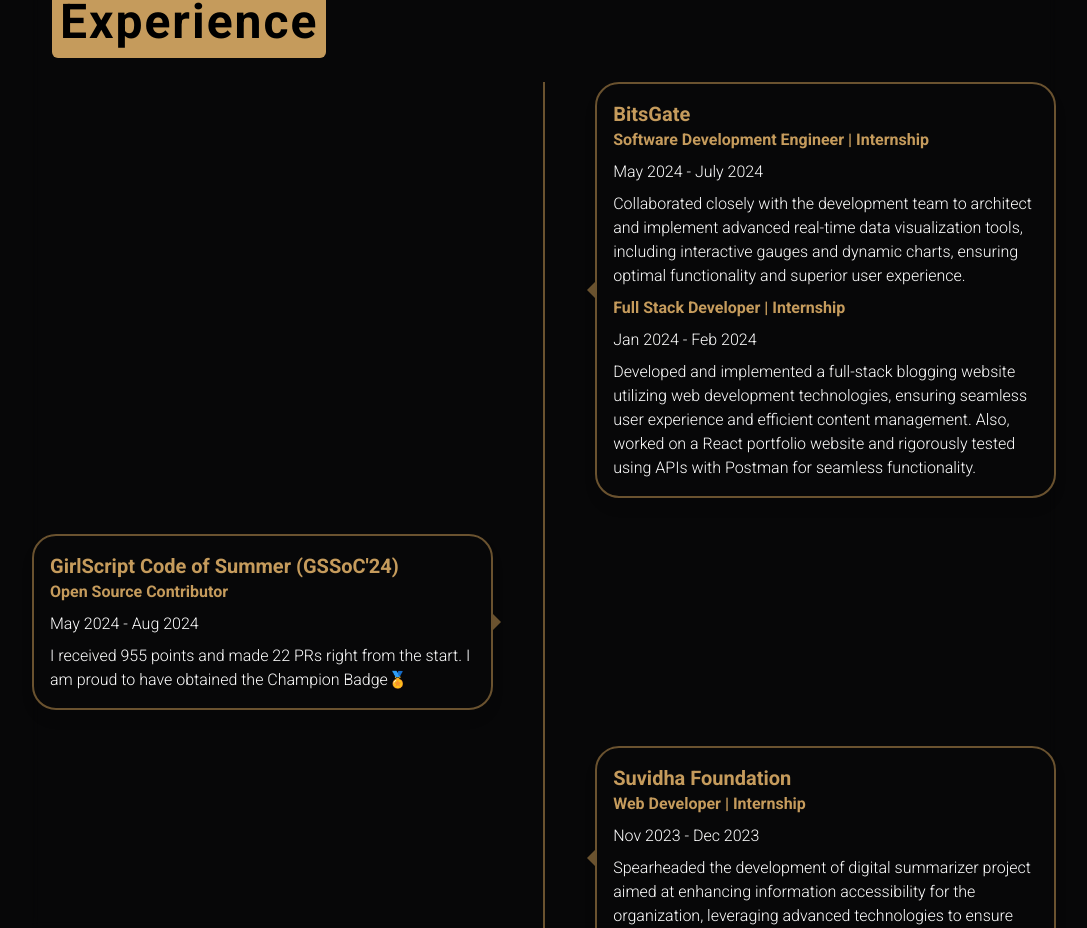
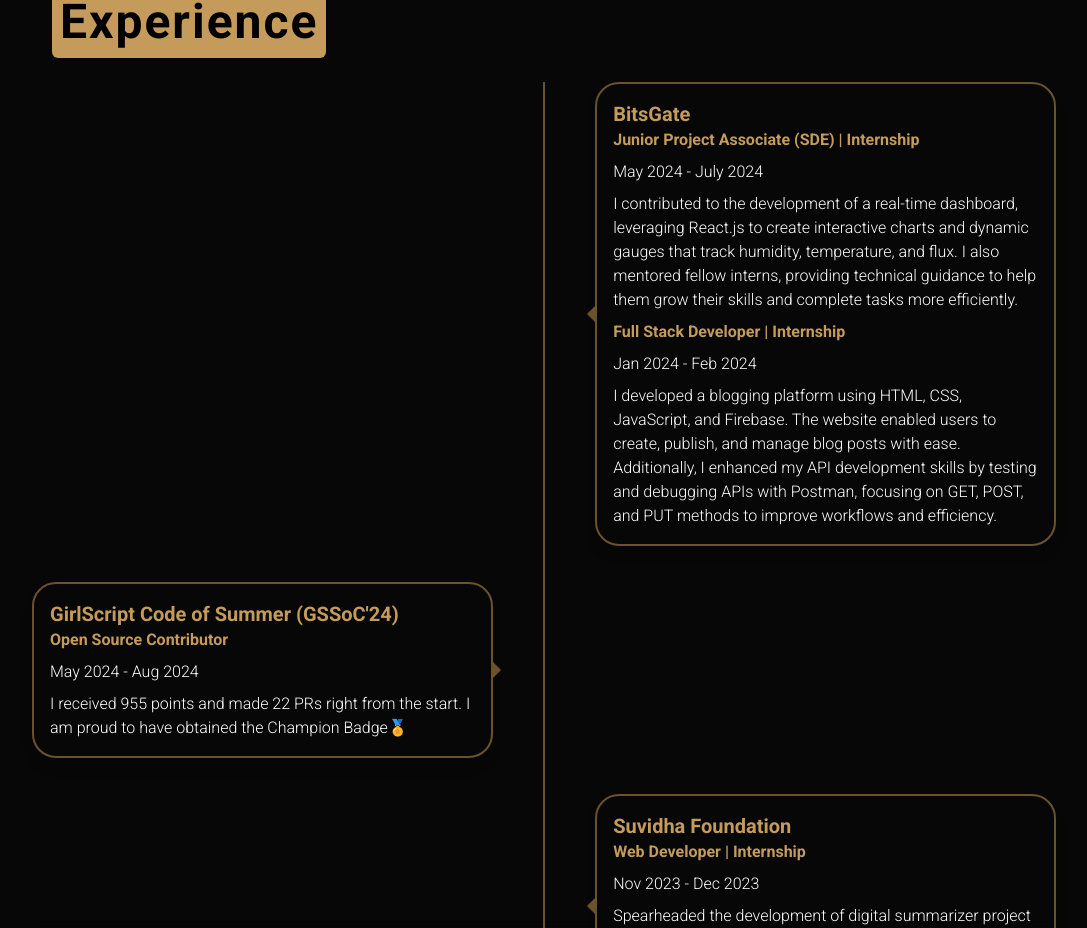
Before and after one commit to nisargaa20/Portfolio, a React (Vite) app: page / in a window 1280 px wide. Shown: the part 852-1780 px from the top of the page, without its empty margins (96-1183 px from the left). Built offline with nearby package versions, Linux system fonts and the light colour scheme.

Commit message:
resume update

```diff
--- a/src/Components/About.jsx
+++ b/src/Components/About.jsx
@@ -12,16 +12,16 @@
                 </div>
                 <div className=' ml-[10%] sm:ml-[15%]'>
                     <p className='text-justify md:text-lg text-[#d5d3d3] '>
-                        Hey there!<br /> <br /> I'm <span className='text-[#ffef88] font-semibold'>Nisarga G R</span>, a Software Developer with hands-on experience in both front-end and back-end technologies. My commitment to continuous learning, excellent communication, and teamwork skills equip me to contribute effectively to dynamic projects and deliver innovative solutions.
+                        Hey there!<br /> <br /> I'm <span className='text-[#ffef88] font-semibold'>Nisarga G R</span>, With a strong passion for technology and problem-solving, I have cultivated hands-on experience in front-end and back-end development. My dedication to continuous learning and collaboration equips me to contribute effectively to innovative projects and deliver impactful solutions.
 
-                        My keen interest in artificial intelligence expands my capabilities to contribute meaningfully to cutting-edge projects. I am eager to make a meaningful impact and actively seek opportunities to collaborate with like-minded professionals in the software development domain.
+My interest in artificial intelligence inspires me to explore cutting-edge technologies, and I am eager to collaborate with like-minded professionals to make a meaningful difference in the software development domain.
                     </p>
                 </div>
                 <div className=' ml-[10%] sm:ml-[15%]'>
 
 
                     <div className=''>
-                    <a href="https://drive.google.com/file/d/1bXw6jHPyhk83A2YqdnNUiTE_jqve8MoT/view?usp=drivesdk">
+                    <a href="https://drive.google.com/file/d/1M7md00gUlufhQEdJHLMSKeNCkfW4OvSe/view?usp=drivesdk">
                             <button className="w-auto h-10 px-2 py-3 sm:px-4 sm:py-5 flex justify-center items-center tracking-widest text-md border-2 border-[#6a522f] rounded-xl  cursor-pointer font-bold transition duration-150 ease-in-out hover:-translate-y-2
                               text-black hover:text-white bg-[#c59b5c] hover:bg-transparent shadow-lg text-sm">
                                 <svg stroke="currentColor" fill="currentColor" strokeWidth="0" viewBox="0 0 24 24" className=" mr-2 text-[16px] " height="1em" width="1em" xmlns="http://www.w3.org/2000/svg"><path d="M19.903 8.586a.997.997 0 0 0-.196-.293l-6-6a.997.997 0 0 0-.293-.196c-.03-.014-.062-.022-.094-.033a.991.991 0 0 0-.259-.051C13.04 2.011 13.021 2 13 2H6c-1.103 0-2 .897-2 2v16c0 1.103.897 2 2 2h12c1.103 0 2-.897 2-2V9c0-.021-.011-.04-.013-.062a.952.952 0 0 0-.051-.259c-.01-.032-.019-.063-.033-.093zM16.586 8H14V5.414L16.586 8zM6 20V4h6v5a1 1 0 0 0 1 1h5l.002 10H6z"></path><path d="M8 12h8v2H8zm0 4h8v2H8zm0-8h2v2H8z"></path></svg>
--- a/src/Components/Experience.jsx
+++ b/src/Components/Experience.jsx
@@ -23,16 +23,15 @@
                                 <h2>BitsGate</h2>
                             </div>
                             <div className="desc flex flex-col gap-2">
-                                <h3 className="font-semibold text-[#c59b5c]">Software Development Engineer | Internship</h3>
+                                <h3 className="font-semibold text-[#c59b5c]">Junior Project Associate (SDE)  | Internship</h3>
                                 <p>May 2024 - July 2024</p>
-                                <p>Collaborated closely with the development team to architect and implement advanced real-time data visualization tools,
-                                including interactive gauges and dynamic charts, ensuring optimal functionality and superior user experience.</p>
+                                <p>I contributed to the development of a real-time dashboard, leveraging React.js to create interactive charts and dynamic gauges that track humidity, temperature, and flux. I also mentored fellow interns, providing technical guidance to help them grow their skills and complete tasks more efficiently.</p>
 
                                 <h3 className="font-semibold text-[#c59b5c]">Full Stack Developer | Internship</h3>
                                 <p>Jan 2024 - Feb 2024</p>
-                                <p>Developed and implemented a full-stack blogging website utilizing web development technologies, ensuring seamless user
-                                    experience and efficient content management. Also, worked on a React portfolio website and rigorously tested using APIs with
-                                    Postman for seamless functionality.</p>
+                                <p>I developed a blogging platform using HTML, CSS, JavaScript, and Firebase. The website enabled users to create, publish, and manage blog posts with ease. Additionally, I enhanced my API development skills by testing and debugging APIs with Postman, focusing on GET, POST, and PUT methods to improve workflows and efficiency.
+
+</p>
                             </div>
                         </div>
                     </div>
--- a/src/Components/Home.jsx
+++ b/src/Components/Home.jsx
@@ -49,7 +49,7 @@
                             </h2>
                         </div>
                         <div className='w-full flex flex-col sm:flex-row items-center justify-center sm:justify-start gap-4'>
-                            <a href="https://drive.google.com/file/d/1bXw6jHPyhk83A2YqdnNUiTE_jqve8MoT/view?usp=drivesdk" target="_blank" rel="noopener noreferrer">
+                            <a href="https://drive.google.com/file/d/1M7md00gUlufhQEdJHLMSKeNCkfW4OvSe/view?usp=drivesdk" target="_blank" rel="noopener noreferrer">
                                 <button className="w-auto h-10 px-4 py-2 sm:px-4 sm:py-3 flex justify-center items-center text-md border-2 border-[#6a522f] rounded-xl cursor-pointer font-bold transition duration-150 ease-in-out hover:-translate-y-2 text-black hover:text-white bg-[#c59b5c] hover:bg-transparent shadow-lg">
                                     <svg stroke="currentColor" fill="currentColor" strokeWidth="0" viewBox="0 0 24 24" className="mr-2 text-[16px]" height="1em" width="1em" xmlns="http://www.w3.org/2000/svg">
                                         <path d="M19.903 8.586a.997.997 0 0 0-.196-.293l-6-6a.997.997 0 0 0-.293-.196c-.03-.014-.062-.022-.094-.033a.991.991 0 0 0-.259-.051C13.04 2.011 13.021 2 13 2H6c-1.103 0-2 .897-2 2v16c0 1.103.897 2 2 2h12c1.103 0 2-.897 2-2V9c0-.021-.011-.04-.013-.062a.952.952 0 0 0-.051-.259c-.01-.032-.019-.063-.033-.093zM16.586 8H14V5.414L16.586 8zM6 20V4h6v5a1 1 0 0 0 1 1h5l.002 10H6z"></path>
```
